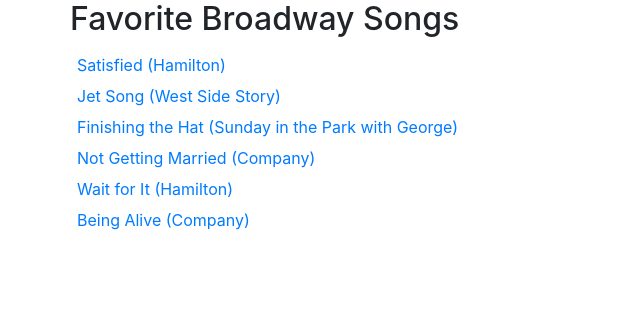
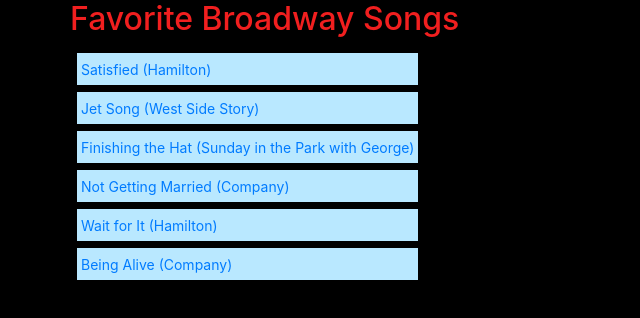
Before and after one commit to rachelcolby11/Video_Player, a plain HTML site: page index.html in a window 1280 px wide. Shown: the whole page, without its empty margins (0-640 px from the left). Drawn offline with nearby package versions, Linux system fonts and the light colour scheme; a script that the page names is missing.

Commit message:
Style fonts and background colors

```diff
--- a/style.css
+++ b/style.css
@@ -1,3 +1,17 @@
+body {
+  background-color: black;
+}
+
+.page-header {
+  color: #F11F1F;
+}
+
 .video {
   margin: 7px;
+  background-color: #B9E8FF;
+  padding: 4px;
 }
+
+a {
+  font-size: 14px;
+}
```
